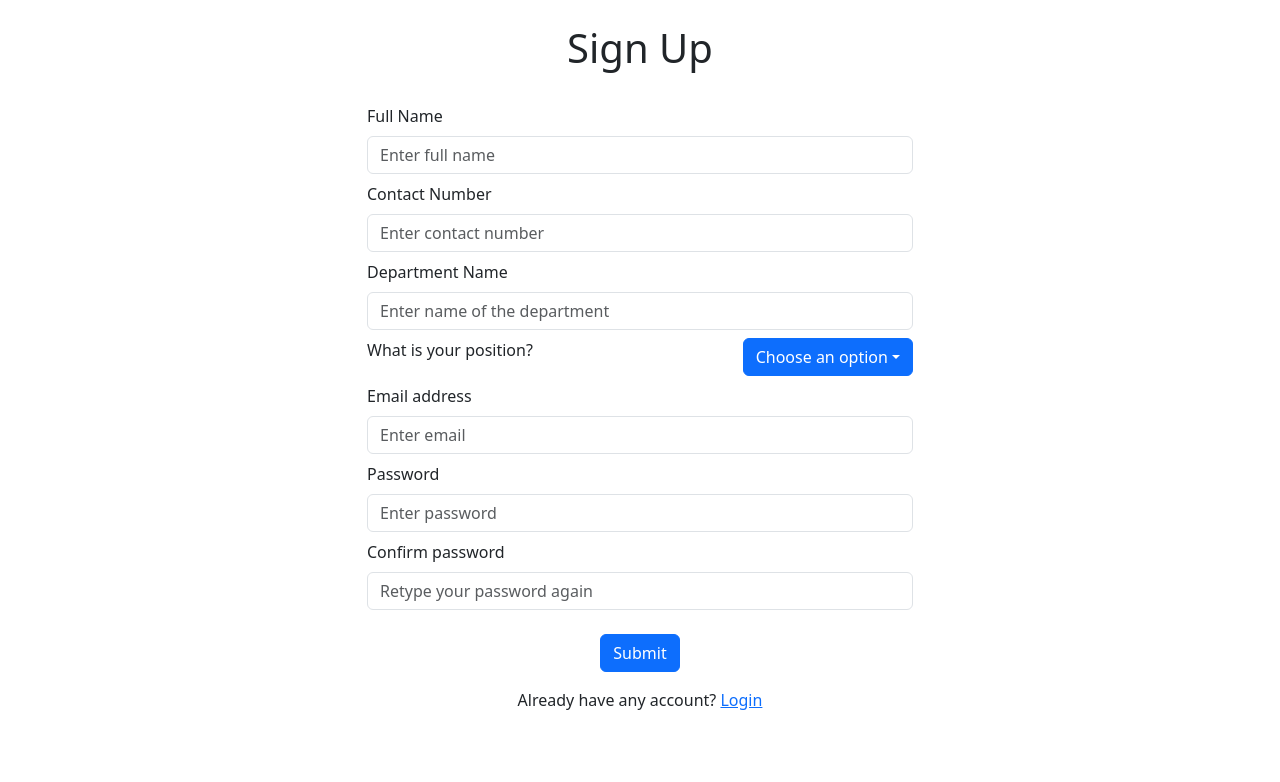
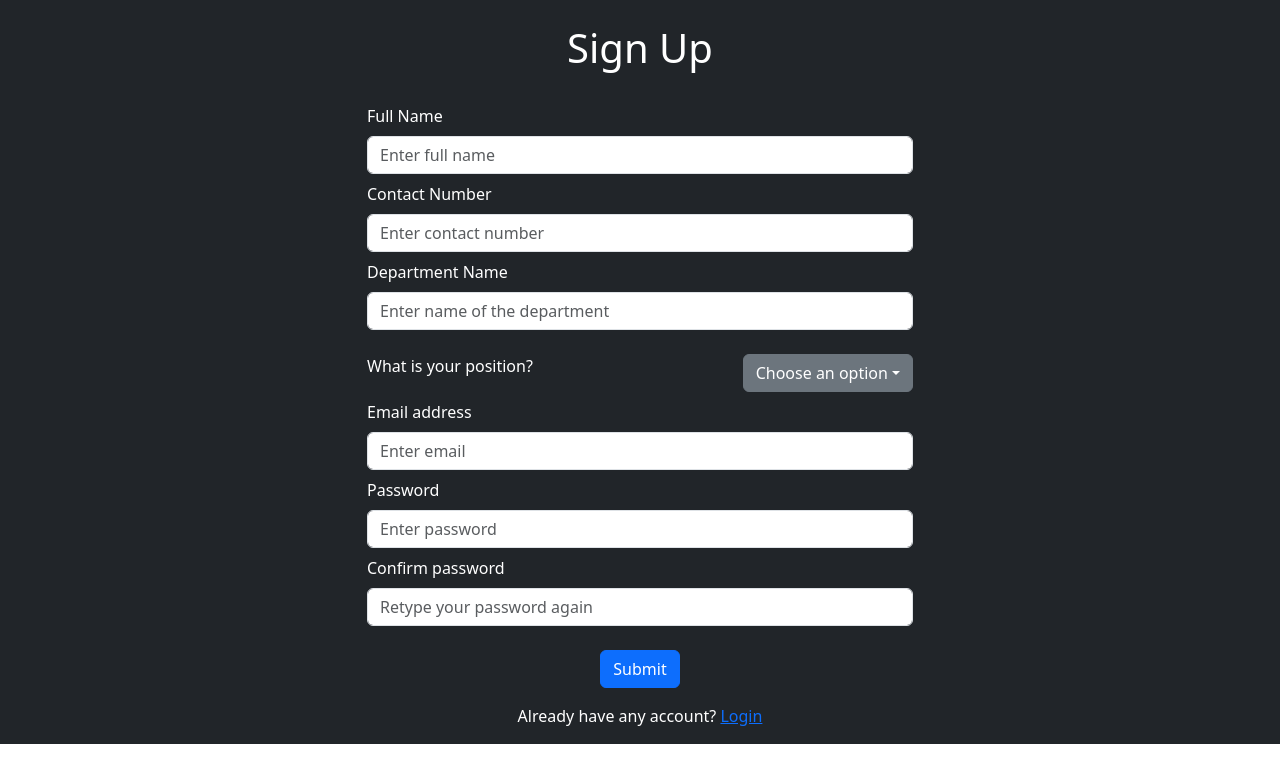
Before and after one commit to MiNHAZ-33/teacher-management-frontend, a React (Create React App) app: page /signup in a window 1280 px wide. Shown: the top 782 px of the page. Built offline with nearby package versions, Linux system fonts and the light colour scheme.

Commit message:
added dark mode

```diff
--- a/src/App.js
+++ b/src/App.js
@@ -3,13 +3,15 @@ import './App.css';
 import { BrowserRouter, Routes, Route } from 'react-router-dom';
 import LoginPage from './component/LoginPage';
 import SignUpPage from './component/SignUpPage';
+import ProfilePage from './component/ProfilePage';
 
 function App() {
   return (
     <BrowserRouter>
       <Routes>
-        <Route path="/" element={<LoginPage />} />
+        <Route path="/login" element={<LoginPage />} />
         <Route path="/signup" element={<SignUpPage />} />
+        <Route path="/profile" element={<ProfilePage />} />
       </Routes>
     </BrowserRouter>
   );
--- /dev/null
+++ b/src/component/LoginPage.css
@@ -0,0 +1,4 @@
+body {
+    background-color: #212529;
+    /* Set the background color to a dark color */
+}
--- a/src/component/LoginPage.jsx
+++ b/src/component/LoginPage.jsx
@@ -2,12 +2,13 @@ import React from 'react';
 import { Row, Col, Form, Button } from 'react-bootstrap';
 import { Link } from 'react-router-dom';
 import FormContainer from './FormContainer';
+import './LoginPage.css';
 
 const LoginPage = () => {
     return (
         <FormContainer>
-            <h1 className='text-center pt-4 pb-4'>Sign In</h1>
-            <Form>
+            <h1 className='text-center pt-4 pb-4 text-white'>Sign In</h1>
+            <Form className='text-white'>
                 <Form.Group >
                     <Form.Label>Email address</Form.Label>
                     <Form.Control type="email" placeholder="Enter email" />
@@ -17,7 +18,7 @@ const LoginPage = () => {
                     <Form.Control type="password" placeholder="Enter password" />
                 </Form.Group>
                 <div className='text-center'>
-                <Button variant="primary" className='mt-4' type="submit">Submit</Button>
+                    <Button variant="primary" className='mt-4' type="submit">Submit</Button>
                 </div>
             </Form>
 
--- /dev/null
+++ b/src/component/ProfilePage.jsx
@@ -0,0 +1,22 @@
+import React from 'react';
+import { Container, Card, ListGroup } from 'react-bootstrap';
+
+const ProfilePage = () => {
+  return (
+    <Container className="mt-4">
+      <Card>
+        <Card.Header as="h5">Teacher's profile</Card.Header>
+        <Card.Body>
+          <ListGroup variant="flush">
+            <ListGroup.Item>Name: John Doe</ListGroup.Item>
+            <ListGroup.Item>Contact No: +1234567890</ListGroup.Item>
+            <ListGroup.Item>Email: johndoe@example.com</ListGroup.Item>
+            <ListGroup.Item>Position: Software Engineer</ListGroup.Item>
+          </ListGroup>
+        </Card.Body>
+      </Card>
+    </Container>
+  );
+};
+
+export default ProfilePage;
--- a/src/component/SignUpPage.jsx
+++ b/src/component/SignUpPage.jsx
@@ -1,14 +1,15 @@
 import React from 'react';
-import { Row, Col, Form, Button, Dropdown } from 'react-bootstrap';
+import { Row, Col, Form, Button, Dropdown, Container } from 'react-bootstrap';
 import { Link } from 'react-router-dom';
 import FormContainer from './FormContainer';
 
 const SignUpPage = () => {
     return (
+        <div className='bg-dark'>
             <FormContainer>
-            <h1 className='text-center pt-4 pb-4'>Sign Up</h1>
+                <h1 className='text-center pt-4 pb-4 text-white'>Sign Up</h1>
 
-            <Form >
+                <Form className='text-white' >
                     <Form.Group>
                         <Form.Label>Full Name</Form.Label>
                         <Form.Control type="text" placeholder="Enter full name" />
@@ -21,13 +22,13 @@ const SignUpPage = () => {
                         <Form.Label>Department Name</Form.Label>
                         <Form.Control type="text" placeholder="Enter name of the department" />
                     </Form.Group>
-                <Row className='mt-2'>
+                    <Row className='mt-4'>
                         <Col>
                             <Form.Label>What is your position?</Form.Label>
                         </Col>
                         <Col className='d-flex justify-content-end'>
                             <Dropdown>
-                            <Dropdown.Toggle variant="primary" id="dropdown-basic">
+                                <Dropdown.Toggle variant="secondary" id="dropdown-basic">
                                     Choose an option
                                 </Dropdown.Toggle>
                                 <Dropdown.Menu>
@@ -59,8 +60,8 @@ const SignUpPage = () => {
                     </div>
                 </Form>
 
-            <Row className='py-3 text-center'>
-                <Col>
+                <Row className='py-3 text-center '>
+                    <Col className='text-white'>
                         Already have any account?{' '}
                         <Link to={'/login'}>
                             Login
@@ -69,6 +70,7 @@ const SignUpPage = () => {
                 </Row>
 
             </FormContainer>
+        </div>
     )
 }
 
```
Lines whose indentation alone changed are shown as unchanged.
